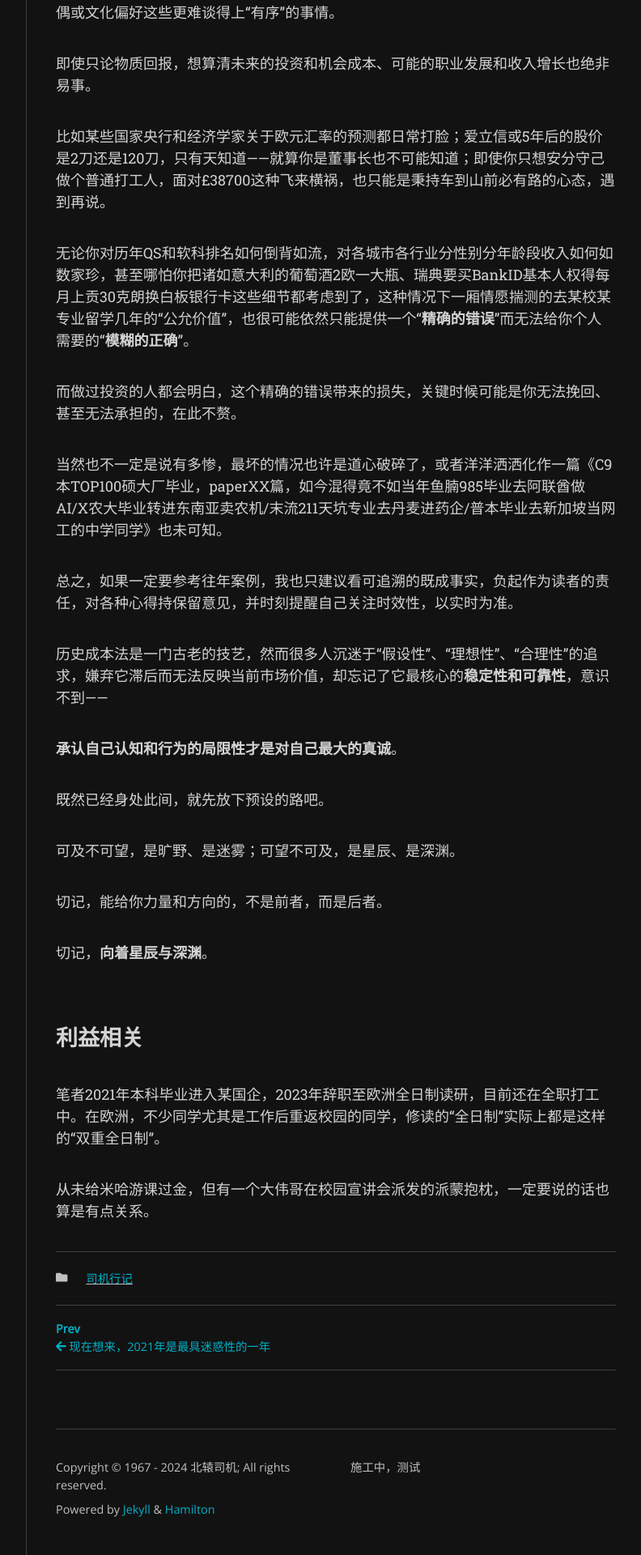
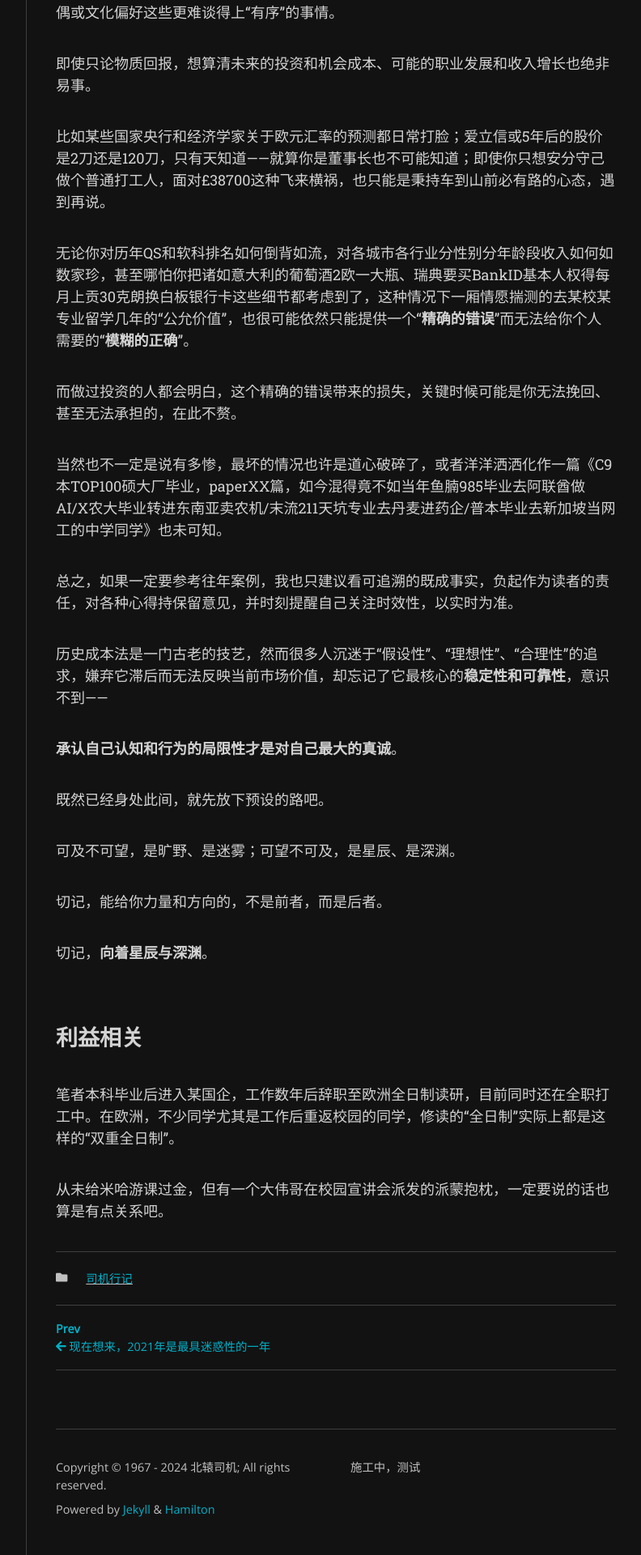
Before and after one commit to Lithiumcr/Lithiumcr.github.io, a Jekyll site: the page built from _posts/司机行记/2024-03-24-辞职留学怎成诈骗：笼罩旷野的迷雾.md, in a window 1280 px wide. Shown: the part 2673-4593 px from the top of the page at 81% size, without its empty margins (357-1149 px from the left). Built offline with Jekyll 4.4.1, drawn with Linux system fonts in a browser that asks for light colours; nearby versions of some CDN libraries; some web fonts are replaced.

Commit message:
脱敏处理

```diff
--- a/_posts/司机行记/2024-03-24-辞职留学怎成诈骗：笼罩旷野的迷雾.md
+++ b/_posts/司机行记/2024-03-24-辞职留学怎成诈骗：笼罩旷野的迷雾.md
@@ -79,6 +79,6 @@ author: 北辕司机
 
 ## 利益相关
 
-笔者2021年本科毕业进入某国企，2023年辞职至欧洲全日制读研，目前还在全职打工中。在欧洲，不少同学尤其是工作后重返校园的同学，修读的“全日制”实际上都是这样的“双重全日制”。
+笔者本科毕业后进入某国企，工作数年后辞职至欧洲全日制读研，目前同时还在全职打工中。在欧洲，不少同学尤其是工作后重返校园的同学，修读的“全日制”实际上都是这样的“双重全日制”。
 
-从未给米哈游课过金，但有一个大伟哥在校园宣讲会派发的派蒙抱枕，一定要说的话也算是有点关系。
+从未给米哈游课过金，但有一个大伟哥在校园宣讲会派发的派蒙抱枕，一定要说的话也算是有点关系吧。
```
